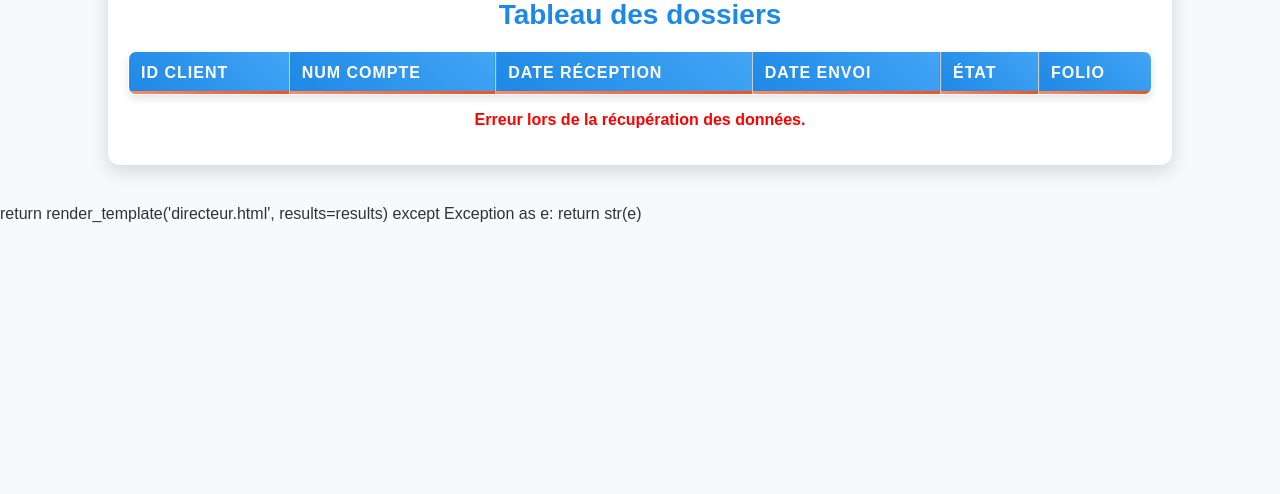
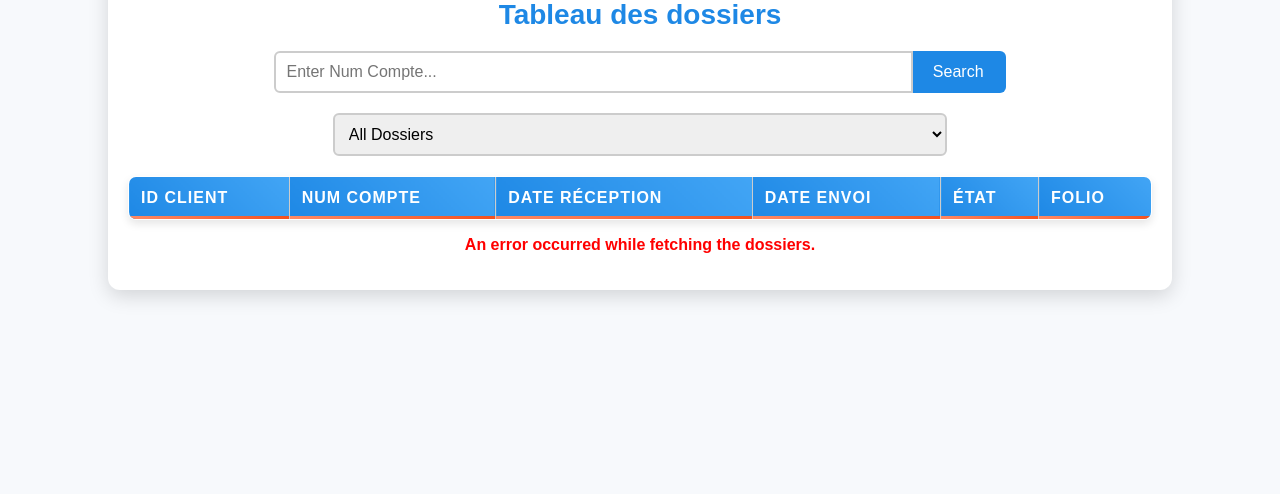
Before and after one commit to rubiginosar/CPA-juridique-, a Python web app: template cpa/templates/directeur.html in a window 1280 px wide. Shown: the part 210-704 px from the top of the page. Run offline with Jinja, Linux system fonts and the light colour scheme; the template is opened without the code that fills it, so the values that code supplies are empty.

Commit message:
Update directeur.html

```diff
--- a/cpa/templates/directeur.html
+++ b/cpa/templates/directeur.html
@@ -41,6 +42,43 @@
             margin-bottom: 20px;
             text-align: center;
             font-size: 28px;
+        }
+        #search-form {
+            display: flex;
+            justify-content: center;
+            margin-bottom: 20px;
+        }
+        #search-input {
+            width: 60%;
+            padding: 10px;
+            border: 2px solid #ccc;
+            border-radius: 6px 0 0 6px;
+            font-size: 16px;
+        }
+        #search-button {
+            padding: 10px 20px;
+            border: 2px solid #1e88e5;
+            border-left: none;
+            background-color: #1e88e5;
+            color: #fff;
+            border-radius: 0 6px 6px 0;
+            cursor: pointer;
+            font-size: 16px;
+        }
+        #search-button:hover {
+            background-color: #1565c0;
+        }
+        #filter-form {
+            display: flex;
+            justify-content: center;
+            margin-bottom: 20px;
+        }
+        #filter-select {
+            padding: 10px;
+            border: 2px solid #ccc;
+            border-radius: 6px;
+            font-size: 16px;
+            width: 60%;
         }
         table {
             width: 100%;
@@ -142,6 +235,21 @@
         </div>
 
         <h1>Tableau des dossiers</h1>
+
+        <div id="search-form">
+            <input type="text" id="search-input" placeholder="Enter Num Compte...">
+            <button id="search-button">Search</button>
+        </div>
+
+        <div id="filter-form">
+            <select id="filter-select">
+                <option value="">All Dossiers</option>
+                <option value="recu_non_traite">Reçu Non Traité</option>
+                <option value="traite_envoye">Traité Envoyé</option>
+                <option value="traite_non_envoye">Traité Non Envoyé</option>
+            </select>
+        </div>
+
         <table id="dossier-table">
             <thead>
                 <tr>
@@ -159,39 +267,60 @@
         </table>
         <p id="error-message"></p>
     </div>
+    <div id="detail-modal" class="modal">
+        <div class="modal-content">
+            <span class="close">&times;</span>
+            <div id="modal-body">
+                <!-- Details will be added here by JavaScript -->
+            </div>
+        </div>
+    </div>
     <script>
         document.addEventListener('DOMContentLoaded', () => {
-            fetch('/directeur')
+            const searchButton = document.getElementById('search-button');
+            const searchInput = document.getElementById('search-input');
+            const filterSelect = document.getElementById('filter-select');
+            const dossierTableBody = document.getElementById('dossier-table').querySelector('tbody');
+            const errorMessage = document.getElementById('error-message');
+
+            const fetchDossiers = (num_compte, filter_type) => {
+                let url = '/directeur_filtrage?';
+                if (num_compte) {
+                    url += `num_compte=${num_compte}&`;
+                }
+                if (filter_type) {
+                    url += `filter_type=${filter_type}`;
+                }
+
+                fetch(url)
                     .then(response => response.json())
                     .then(data => {
-                    const tableBody = document.querySelector('#dossier-table tbody');
-                    if (data.length > 0) {
+                        if (data.length === 0) {
+                            errorMessage.textContent = "No dossiers found.";
+                            dossierTableBody.innerHTML = '';
+                        } else {
+                            errorMessage.textContent = '';
+                            dossierTableBody.innerHTML = '';
+
                             data.forEach(dossier => {
                                 const row = document.createElement('tr');
                                 row.innerHTML = `
                                     <td>${dossier.id_client}</td>
                                     <td>${dossier.num_compte}</td>
-                                <td>${dossier.daterecp || ''}</td>
-                                <td>${dossier.dateenvoi}</td>
-                                <td>${dossier.etat || ''}</td>
-                                <td>${dossier.folio}</td>
+                                    <td>${dossier.daterecp || '-'}</td>
+                                    <td>${dossier.dateenvoi || '-'}</td>
+                                    <td>${dossier.etat || '-'}</td>
+                                    <td>${dossier.folio || '-'}</td>
                                 `;
-                            tableBody.appendChild(row);
+                                row.dataset.idClient = dossier.id_client;
+                                row.classList.add('dossier-row');
+                                if (dossier.etat === 'nonconforme') {
+                                    row.classList.add('nonconforme');
+                                }
+                                dossierTableBody.appendChild(row);
 
-                            // Calculate the duration between date_reception and date_envoi
-                            const dateReception = new Date(dossier.daterecp);
-                            const dateEnvoi = new Date(dossier.dateenvoi);
-                            if (dossier.daterecp && dossier.dateenvoi) {
-                                const duration = (dateEnvoi - dateReception) / (1000 * 60 * 60 * 24);
-
-                                // Highlight the row in red if the duration exceeds 20 days
-                                if (duration > 20) {
+                                if (!dossier.daterecp && !dossier.etat) {
                                     row.classList.add('highlighted');
-                                }
-                            }
-
-                            // Ajouter le commentaire si id_client, num_compte, dateenvoi et folio sont présents mais daterecp et etat sont nulles
-                            if (dossier.id_client && dossier.num_compte && dossier.dateenvoi && dossier.folio && !dossier.daterecp && !dossier.etat) {
                                     const commentRow = document.createElement('tr');
                                     const commentCell = document.createElement('td');
                                     commentCell.setAttribute('colspan', '6');
@@ -200,25 +329,72 @@
                                     commentCell.style.fontStyle = 'italic';
                                     commentCell.style.backgroundColor = '#e0f7fa';
                                     commentRow.appendChild(commentCell);
-                                tableBody.appendChild(commentRow);
+                                    dossierTableBody.appendChild(commentRow);
                                 }
                             });
-                    } else {
-                        document.getElementById('error-message').textContent = 'Numéro de compte non trouvé ou pas de dossier pour Charge Étude.';
                         }
                     })
                     .catch(error => {
-                    console.error('Error fetching data:', error);
-                    document.getElementById('error-message').textContent = 'Erreur lors de la récupération des données.';
+                        console.error('Error fetching dossiers:', error);
+                        errorMessage.textContent = "An error occurred while fetching the dossiers.";
+                    });
+            };
+
+            const fetchDossierDetails = (idClient) => {
+                fetch(`/get_dossier_details/${idClient}`)
+                    .then(response => response.json())
+                    .then(data => {
+                        console.log('Details received:', data);  // Debug statement
+                        const modal = document.getElementById('detail-modal');
+                        const modalBody = document.getElementById('modal-body');
+                        modalBody.innerHTML = `
+                            <strong>Missing Elements:</strong> ${data.missing_elements.join(', ')}<br>
+                            <strong>Description:</strong> ${data.descriptif}
+                        `;
+                        modal.style.display = 'block';
+                    })
+                    .catch(error => {
+                        console.error('Error fetching dossier details:', error);
+                    });
+            };
+
+            dossierTableBody.addEventListener('click', (event) => {
+                if (event.target.closest('.dossier-row.nonconforme')) {
+                    const idClient = event.target.closest('.dossier-row').dataset.idClient;
+                    fetchDossierDetails(idClient);
+                }
+            });
+
+            const modal = document.getElementById('detail-modal');
+            const span = document.getElementsByClassName('close')[0];
+
+            span.onclick = () => {
+                modal.style.display = 'none';
+            };
+
+            window.onclick = (event) => {
+                if (event.target == modal) {
+                    modal.style.display = 'none';
+                }
+            };
+
+            // Initial fetch to load all dossiers
+            fetchDossiers();
+
+            searchButton.addEventListener('click', () => {
+                const num_compte = searchInput.value;
+                const filter_type = filterSelect.value;
+                fetchDossiers(num_compte, filter_type);
+            });
+
+            filterSelect.addEventListener('change', () => {
+                const num_compte = searchInput.value;
+                const filter_type = filterSelect.value;
+                fetchDossiers(num_compte, filter_type);
             });
         });
+
+
     </script>
 </body>
 </html>
-
-
-
-        return render_template('directeur.html', results=results)
-
-    except Exception as e:
-        return str(e)
```
Also changed, not shown: other parts of cpa/templates/directeur.html (+56 -0 lines). Lines whose indentation alone changed are shown as unchanged.
